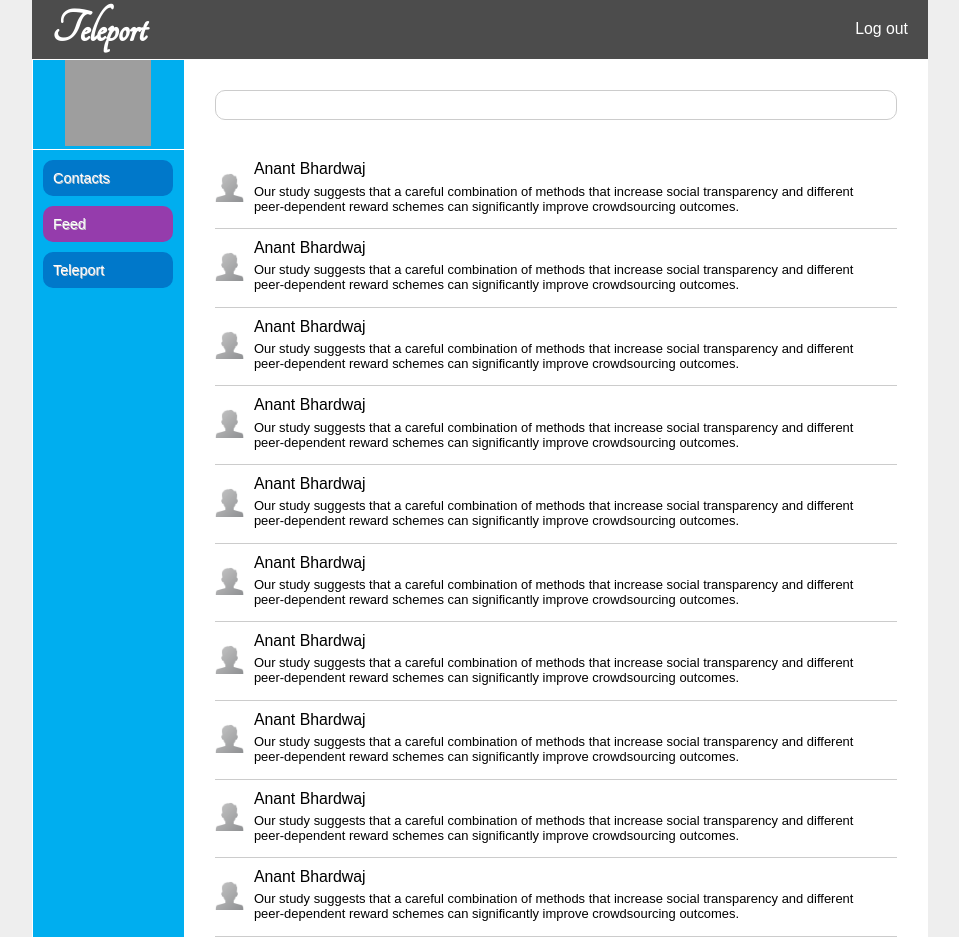
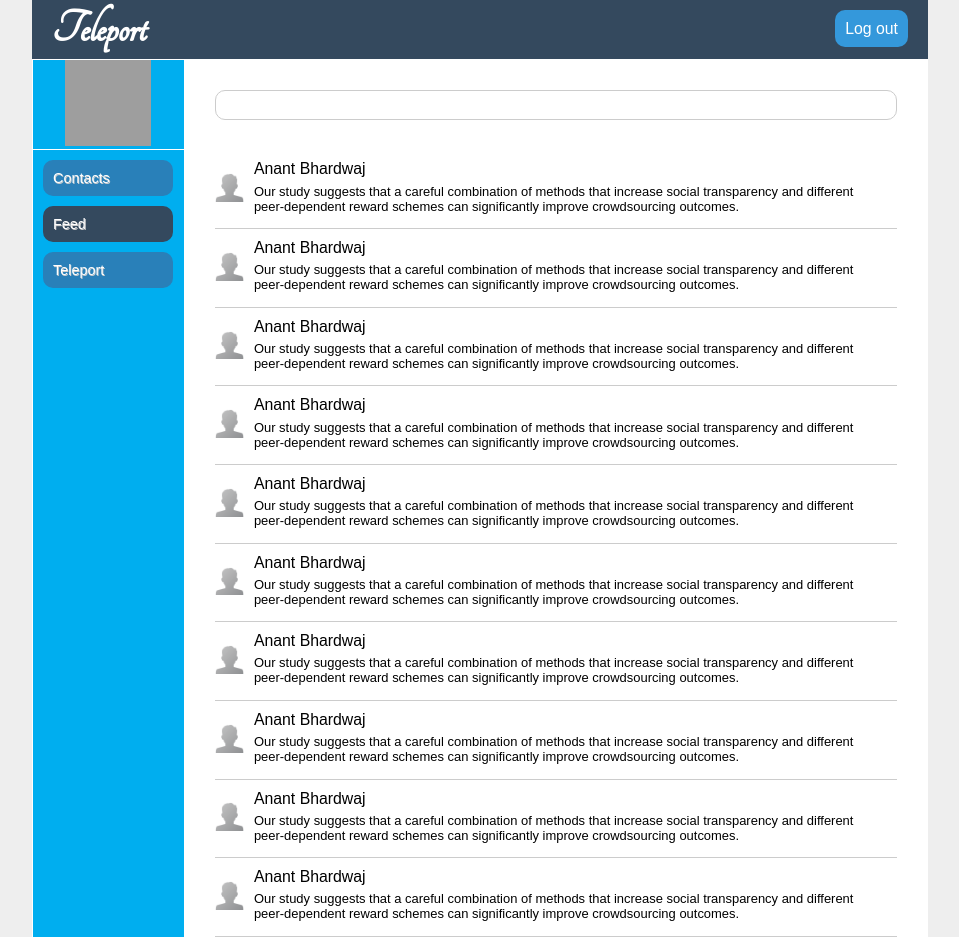
Before and after one commit to anantb/teleport, a Django app: template teleport/templates/feed.html in a window 1280 px wide. Shown: the top 937 px of the page, without its empty margins (160-1119 px from the left). Run offline with Django 3.2, Linux system fonts and the light colour scheme; the template is opened without the code that fills it, so the values that code supplies are empty; parts of the project's set-up code (start-up, migrations or seed data) failed here and were passed over; some libraries are stand-ins or nearby versions; grey boxes are pictures that could not be loaded.

Commit message:
more things

```diff
--- a/server/static/css/style.css
+++ b/server/static/css/style.css
@@ -103,7 +103,7 @@
 	left:0px;
 	height: 59px;
 	font-size:1.1em;
-	background: #4c4c4c;
+	background: #34495e;
 	width: 70%;
 	position: relative;
 }
@@ -133,7 +133,15 @@
 	color: #fff;
 }
 
-#headlink-right a, #headlink-left a{
+#headlink-right a{
+	background-color:#3498db;
+	padding: 10px;
+	border-radius: 10px;
+	text-decoration: none;
+	color: #fff;
+}
+
+#headlink-left a{
 	text-decoration: none;
 	color: #fff;
 }
@@ -206,7 +214,7 @@
 
 .nav{
 	display: block;
-	background-color: #0078ca;
+	background-color: #2980B9;
 	border-radius: 10px;
 	color: #fff;
 	text-decoration: none;
@@ -215,9 +223,15 @@
 	text-shadow: 0.06em 0.06em 0.03em #ccc;
 }
 
-.active{
-	background-color: #953cac;
+.nav:hover{
+	background-color:#34495E;
 }
+
+.active, .active:hover{
+	background-color: #34495E;
+}
+
+
 
 .links{
 	margin: 0px;
```
Also changed, not shown: other parts of server/static/css/style.css (+16 -16 lines).
